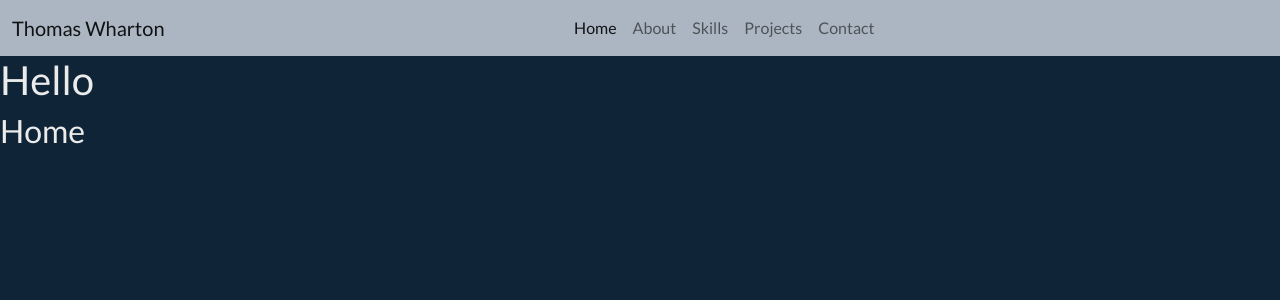
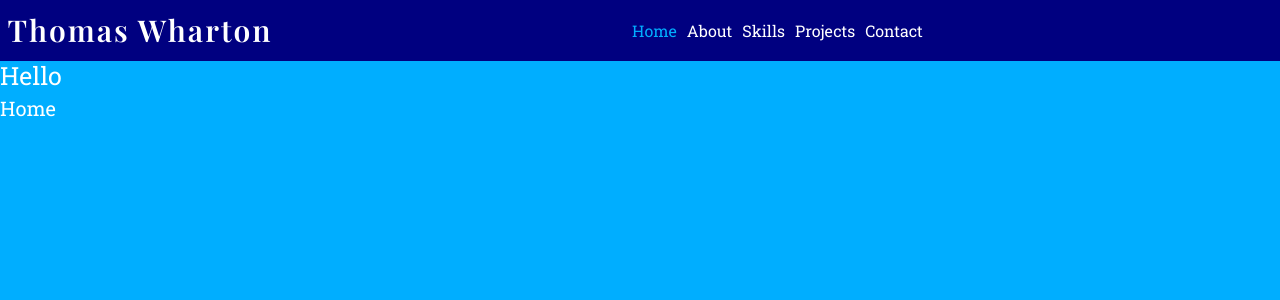
Before and after one commit to ThomasWharton/TW-Portfolio, a Django app: page / in a window 1280 px wide. Shown: the top 300 px of the page. Run offline with Django 4.2, Linux system fonts and the light colour scheme; some libraries are stand-ins or nearby versions.

Commit message:
Feat: Custom styling for navbar

```diff
--- a/static/css/style.css
+++ b/static/css/style.css
@@ -0,0 +1,53 @@
+@import url('https://fonts.googleapis.com/css2?family=Montserrat:wght@500&family=Playfair+Display:wght@600&family=Roboto+Slab&display=swap');
+
+/* Global Styling */
+
+:root {
+    --navy-blue: #000080;
+    --picton-blue: #00AEFF;
+    --white: #fff;
+    --logo: 'Playfair Display', serif;
+    --heading-font: 'Montserrat', sans-serif;
+    --main-font: 'Roboto Slab', serif;
+}
+
+* {
+    margin: 0;
+    padding: 0;
+    border: none;
+}
+
+html {
+    font-size: 62.5%;
+}
+
+body {
+    background-color: var(--picton-blue);
+    color: var(--white);
+    font-size: 1.6rem;
+    font-family: var(--main-font);
+}
+
+.navbar {
+    background-color: var(--navy-blue);
+    color: var(--white);
+}
+
+.navbar-brand {
+    color: var(--white);
+    font-family: var(--logo);
+    font-size: 3rem;
+    letter-spacing: 0.2rem;
+}
+
+.nav-link {
+    color: var(--white);
+}
+
+.navbar-nav .nav-link.active {
+    color: var(--picton-blue);
+}
+
+.nav-link:hover {
+    color: var(--picton-blue);
+}
--- a/templates/components/head.html
+++ b/templates/components/head.html
@@ -5,5 +5,6 @@
     <meta charset="UTF-8">
     <meta name="viewport" content="width=device-width, initial-scale=1.0">
     <link rel="stylesheet" href="https://cdnjs.cloudflare.com/ajax/libs/bootswatch/5.3.0/superhero/bootstrap.min.css">
+    <link rel="stylesheet" href="{% static 'css/style.css' %}">
     <title>Document</title>
 </head>
--- a/templates/components/navbar.html
+++ b/templates/components/navbar.html
@@ -1,4 +1,4 @@
-<nav class="navbar navbar-expand-lg bg-light">
+<nav class="navbar navbar-expand-lg">
     <div class="container-fluid">
       <a class="navbar-brand" href="{% url 'home' %}">Thomas Wharton</a>
       <button class="navbar-toggler" type="button" data-bs-toggle="collapse" data-bs-target="#navbarNav" aria-controls="navbarNav" aria-expanded="false" aria-label="Toggle navigation">
```
